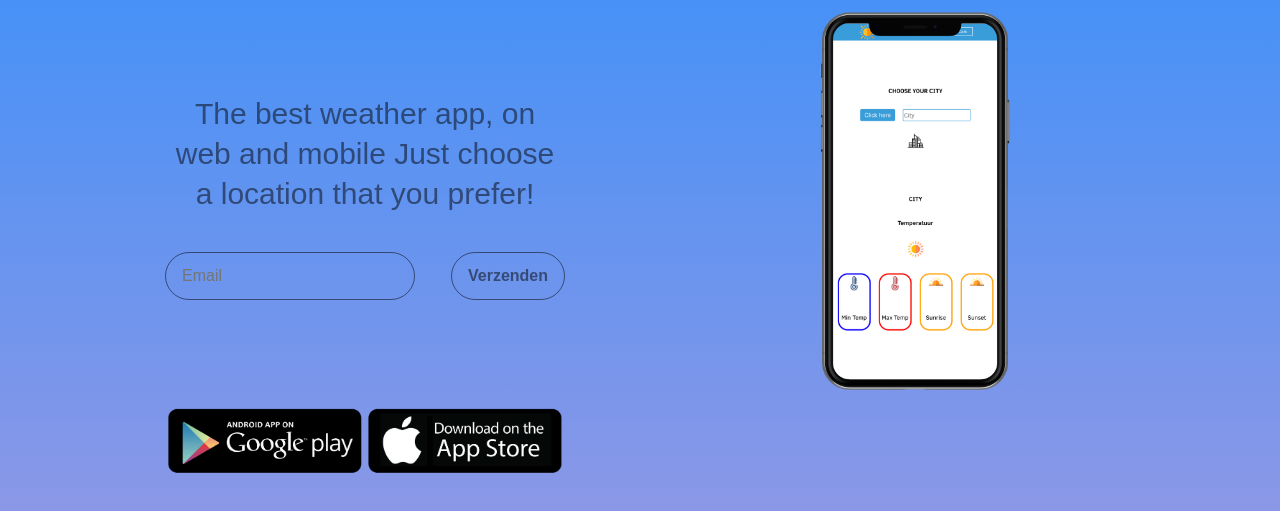
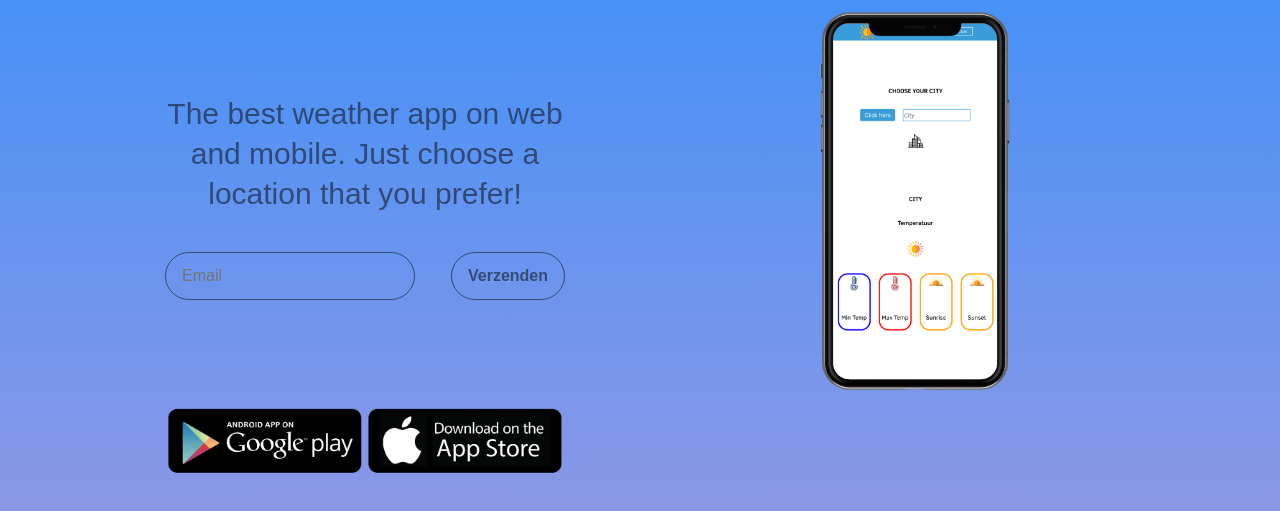
Before and after one commit to corneliscasper/project_landingpage, a plain HTML site: page index.html in a window 1280 px wide. Shown: the part 257-768 px from the top of the page. Drawn offline with Linux system fonts and the light colour scheme.

Commit message:
fsfs
sfsfs

```diff
--- a/index.html
+++ b/index.html
@@ -29,7 +29,7 @@
         </h4>
 
             <p class="grid-item">
-            The best weather app, on web and mobile
+            The best weather app on web and mobile.
             Just choose a location that you prefer!
         </p>
         <div class="grid-item-photo">
```
